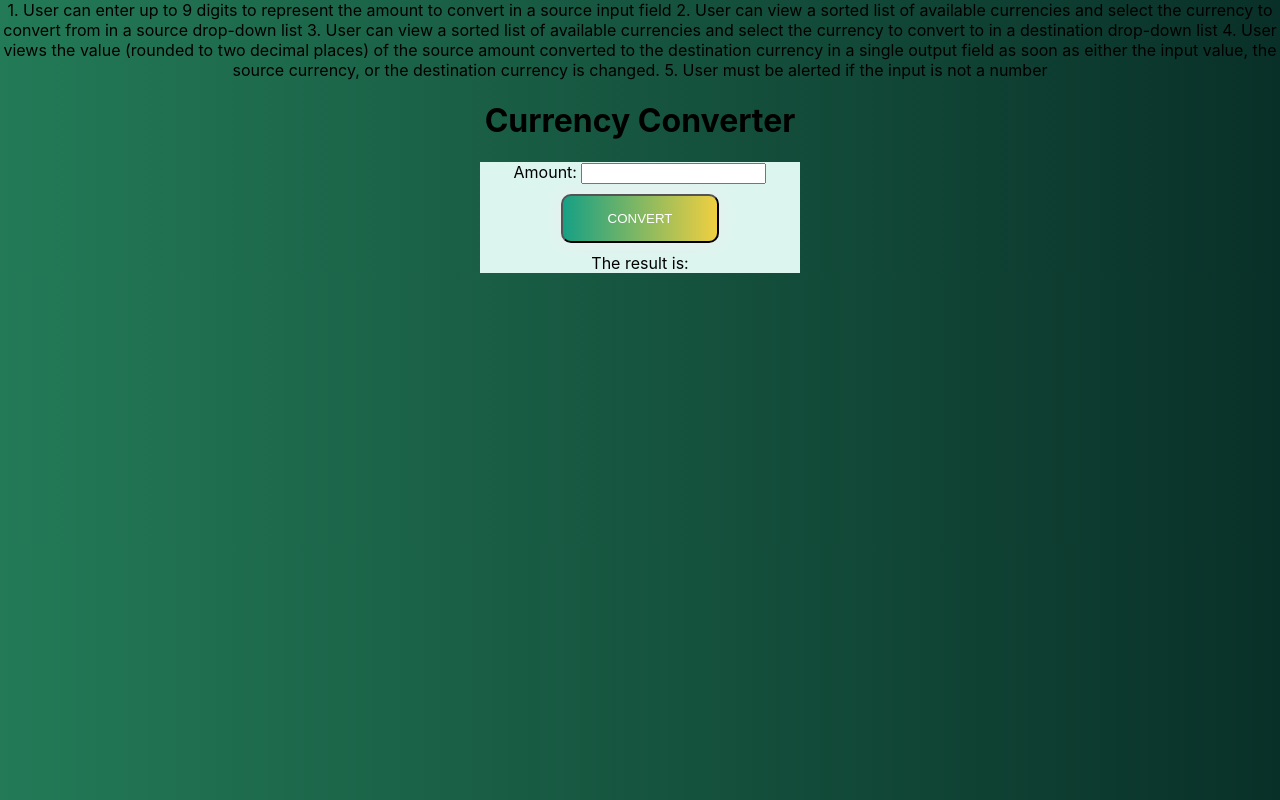
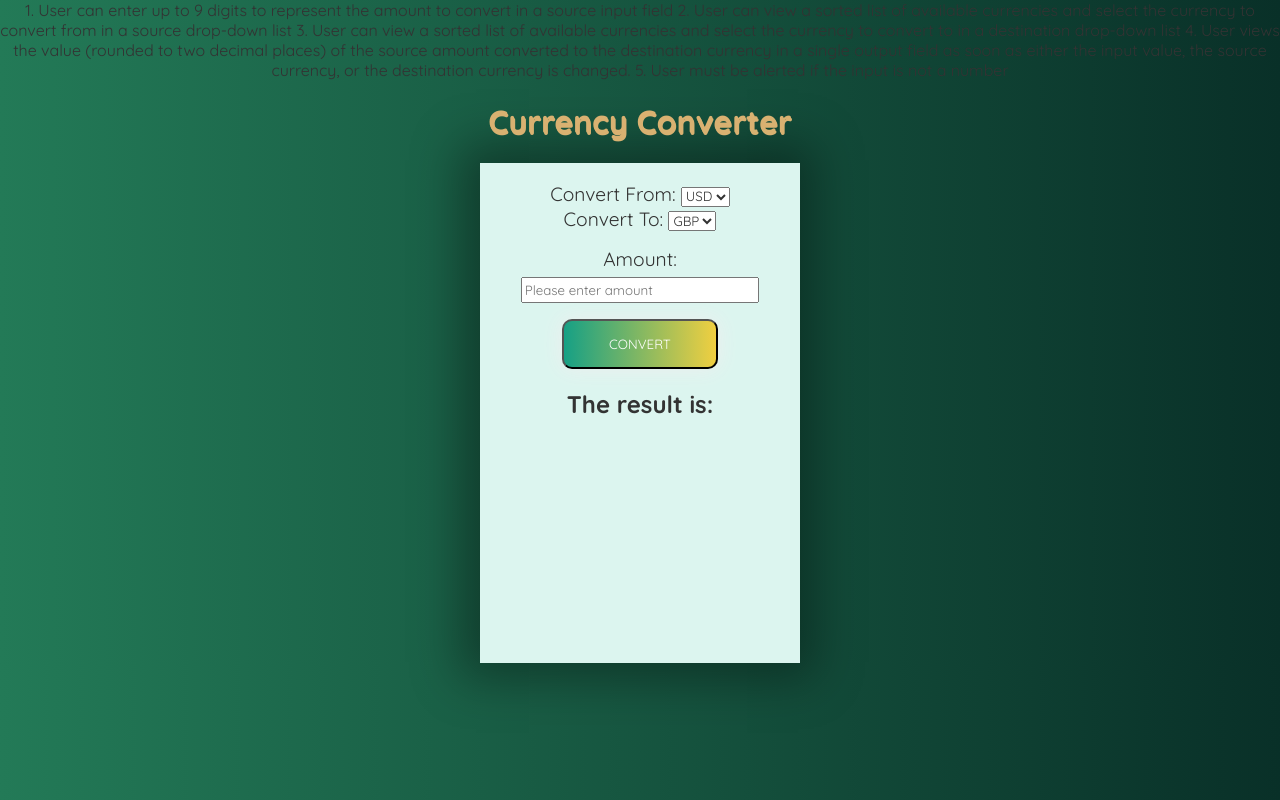
Before and after one commit to Ramoncarden/currency-converter, a React (Create React App) app: page / in a window 1280 px wide. Built offline with nearby package versions, Linux system fonts and the light colour scheme.

Commit message:
Ui changes and form additions. Added handleChange and handleSubmit functions for CurrencyConverter component

```diff
--- a/src/App.css
+++ b/src/App.css
@@ -1,3 +1,10 @@
+@import url("https://fonts.googleapis.com/css2?family=Quicksand:wght@300;400;500;600;700&display=swap");
+
+* {
+  font-family: "Quicksand";
+  color: #333;
+}
+
 html {
   background: #093028; /* fallback for old browsers */
   background: -webkit-linear-gradient(to right, #237a57, #093028); /* Chrome 10-25, Safari 5.1-6 */
@@ -42,4 +49,39 @@ html {
   margin: 0 auto;
   background-color: #dcf5ef;
   max-width: 25%;
+  height: 500px;
+  -webkit-box-shadow: -1px -1px 12px 7px rgba(0, 0, 0, 0.5);
+  -moz-box-shadow: -2px -1px 25px 14px rgba(0, 0, 0, 0.425);
+  box-shadow: -3px -2px 45px 17px rgba(0, 0, 0, 0.35);
 }
+
+.convert-select {
+  /* margin: 4%; */
+  padding-top: 6%;
+  display: flex;
+  flex-wrap: wrap;
+  justify-content: space-evenly;
+}
+
+.convert-amount {
+  margin: 5%;
+}
+
+.amount {
+  display: block;
+  margin-bottom: 2%;
+}
+
+label {
+  font-size: 1.2rem;
+}
+
+input {
+  width: 80%;
+  height: 20px;
+}
+
+h1 {
+  text-shadow: 1px 2px;
+  color: #d9b171;
+}
--- a/src/CurrencyConverter.js
+++ b/src/CurrencyConverter.js
@@ -1,24 +1,67 @@
-import React from 'react';
+import React, { useState } from 'react';
 
-const API_KEY = '63227896404298e9c6bc780';
-
-function handleSubmit(e) {
-  console.log(e);
-}
+// const API_KEY = '763227896404298e9c6bc780';
+// const BASE_URL = 'https://v6.exchangerate-api.com/v6/63227896404298e9c6bc780/latest/USD';
 
 const CurrencyConverter = () => {
+  const [ formData, setFormData ] = useState({
+    convertFrom: 'USD',
+    convertTo: 'GBP',
+    amount: ''
+  });
+
+  function handleChange(evt) {
+    const { name, value } = evt.target;
+    setFormData((data) => ({ ...data, [name]: value }));
+  }
+
+  async function handleSubmit(evt) {
+    evt.preventDefault();
+    console.log(formData);
+  }
+
   return (
     <div>
       <h1>Currency Converter</h1>
       <div className="convert-container">
-        <form action="" onSubmit={handleSubmit}>
-          <label>Amount: </label>
-          <input type="text" />
+        <form onSubmit={handleSubmit}>
+          <div className="convert-select">
+            <div className="left-select">
+              <label className="select-input">Convert From: </label>
+              <select value={formData.convertFrom} onChange={handleChange}>
+                <option value="USD">USD</option>
+              </select>
+            </div>
+
+            <div className="right-select">
+              <label className="select-input">Convert To: </label>
+              <select value={formData.convertTo} onChange={handleChange}>
+                <option value="GBP">GBP</option>
+              </select>
+            </div>
+          </div>
+
+          <div className="convert-amount">
+            <label htmlFor="amount" className="amount">
+              Amount:
+            </label>
+            <input
+              name="amount"
+              id="amount"
+              type="text"
+              placeholder="Please enter amount"
+              value={formData.amount}
+              onChange={handleChange}
+            />
+          </div>
+
           <button type="submit" className="btn-grad">
             Convert
           </button>
         </form>
-        <div className="result-area">The result is:</div>
+        <div className="result-area">
+          <h2>The result is: </h2>
+        </div>
       </div>
     </div>
   );
```
